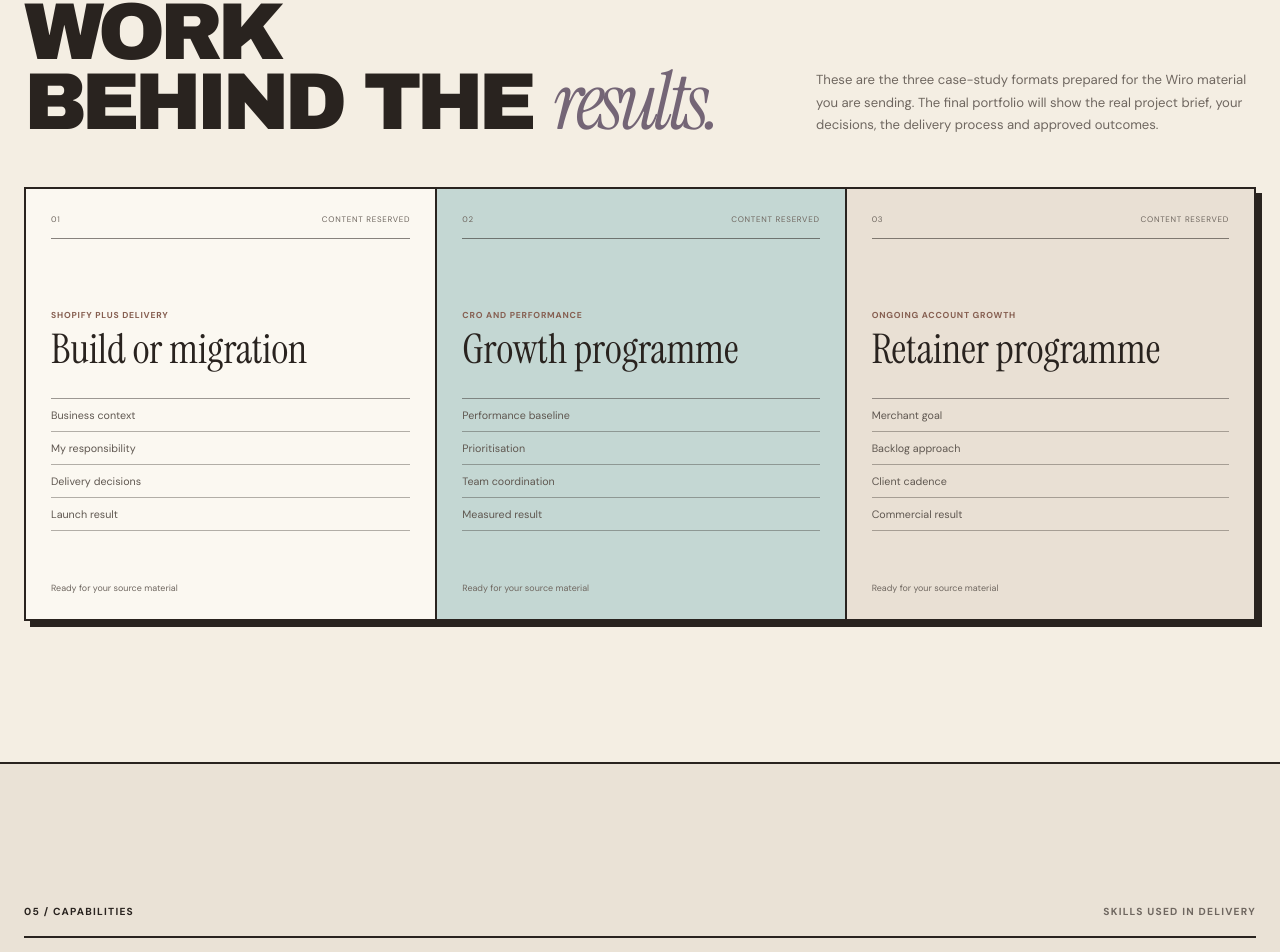
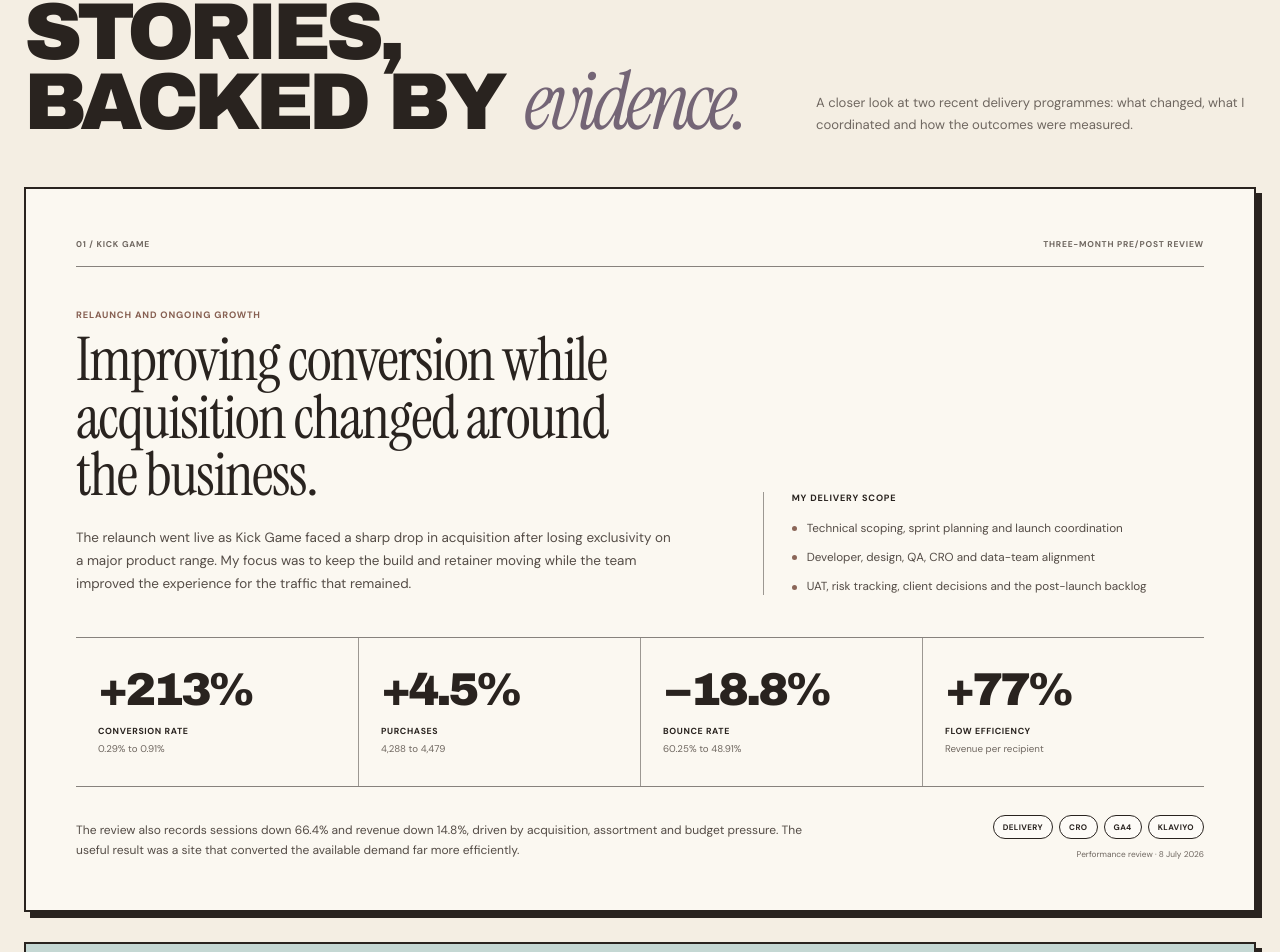
Before and after one commit to TaskeenMeher/taskeen-meher-portfolio, a React (Vite) app: page / in a window 1280 px wide. Shown: the part 6487-7439 px from the top of the page. Built offline with nearby package versions, Linux system fonts and the light colour scheme.

Commit message:
Add source-backed client case studies

```diff
--- a/src/main.tsx
+++ b/src/main.tsx
@@ -131,24 +131,54 @@
   },
 ];
 
-const caseStudySlots = [
+const caseStudies = [
   {
     number: "01",
-    type: "Shopify Plus delivery",
-    title: "Build or migration",
-    fields: ["Business context", "My responsibility", "Delivery decisions", "Launch result"],
+    client: "Kick Game",
+    type: "Relaunch and ongoing growth",
+    period: "Three-month pre/post review",
+    source: "Performance review · 8 July 2026",
+    title: "Improving conversion while acquisition changed around the business.",
+    intro:
+      "The relaunch went live as Kick Game faced a sharp drop in acquisition after losing exclusivity on a major product range. My focus was to keep the build and retainer moving while the team improved the experience for the traffic that remained.",
+    responsibilities: [
+      "Technical scoping, sprint planning and launch coordination",
+      "Developer, design, QA, CRO and data-team alignment",
+      "UAT, risk tracking, client decisions and the post-launch backlog",
+    ],
+    metrics: [
+      { value: "+213%", label: "Conversion rate", detail: "0.29% to 0.91%" },
+      { value: "+4.5%", label: "Purchases", detail: "4,288 to 4,479" },
+      { value: "−18.8%", label: "Bounce rate", detail: "60.25% to 48.91%" },
+      { value: "+77%", label: "Flow efficiency", detail: "Revenue per recipient" },
+    ],
+    context:
+      "The review also records sessions down 66.4% and revenue down 14.8%, driven by acquisition, assortment and budget pressure. The useful result was a site that converted the available demand far more efficiently.",
+    tags: ["Delivery", "CRO", "GA4", "Klaviyo"],
   },
   {
     number: "02",
-    type: "CRO and performance",
-    title: "Growth programme",
-    fields: ["Performance baseline", "Prioritisation", "Team coordination", "Measured result"],
-  },
-  {
-    number: "03",
-    type: "Ongoing account growth",
-    title: "Retainer programme",
-    fields: ["Merchant goal", "Backlog approach", "Client cadence", "Commercial result"],
+    client: "DripModa",
+    type: "Platform rebuild and CRO",
+    period: "Matched 90-day windows",
+    source: "Performance review · 7 July 2026",
+    title: "Rebuilding a high-volume mobile journey around discovery and conversion.",
+    intro:
+      "The previous store carried a heavy app stack, duplicate tracking, 13MB-plus product pages and bundle issues. The programme rebuilt the experience on a more maintainable foundation and concentrated delivery around mobile discovery, product confidence and checkout.",
+    responsibilities: [
+      "Coordinated a modular, GitHub-based rebuild and leaner app stack",
+      "Aligned navigation, search, PDP, cart and bundle work across teams",
+      "Managed launch, retainer priorities and CRO testing handoffs",
+    ],
+    metrics: [
+      { value: "+34%", label: "Add-to-cart rate", detail: "5.97% to 8.01%" },
+      { value: "+4.7pt", label: "Checkout completion", detail: "51.9% to 56.6%" },
+      { value: "+28%", label: "Mobile conversion", detail: "1.65% to 2.12%" },
+      { value: "+76%", label: "Search usage", detail: "5.1% to 9.0%" },
+    ],
+    context:
+      "The report estimates that the checkout-completion improvement represented roughly 1,350 additional completed orders, worth about £125K, across the review period. Flow revenue also grew 156% alongside the rebuild and retainer programme.",
+    tags: ["Rebuild", "Mobile", "Search", "Experimentation"],
   },
 ];
 
@@ -409,25 +439,51 @@
         <section className="section case-studies shell" id="case-studies">
           <div className="section-head" data-reveal>
             <p>04 / Case studies</p>
-            <span>Structure ready for Wiro work</span>
+            <span>Measured delivery outcomes</span>
           </div>
           <div className="case-heading" data-reveal>
             <div>
-              <span className="mini-label">Next content update</span>
-              <h2>Space for the work<br />behind the <em>results.</em></h2>
+              <span className="mini-label">Recent client work</span>
+              <h2>Project stories,<br />backed by <em>evidence.</em></h2>
             </div>
-            <p>These are the three case-study formats prepared for the Wiro material you are sending. The final portfolio will show the real project brief, your decisions, the delivery process and approved outcomes.</p>
+            <p>A closer look at two recent delivery programmes: what changed, what I coordinated and how the outcomes were measured.</p>
           </div>
           <div className="case-grid">
-            {caseStudySlots.map((study) => (
+            {caseStudies.map((study) => (
               <article className="case-card" key={study.number} data-reveal>
-                <div className="case-top"><span>{study.number}</span><span>Content reserved</span></div>
-                <p>{study.type}</p>
-                <h3>{study.title}</h3>
-                <div className="case-fields">
-                  {study.fields.map((field) => <span key={field}>{field}</span>)}
+                <div className="case-top">
+                  <span>{study.number} / {study.client}</span>
+                  <span>{study.period}</span>
                 </div>
-                <small>Ready for your source material</small>
+                <div className="case-main">
+                  <div className="case-story">
+                    <p className="case-type">{study.type}</p>
+                    <h3>{study.title}</h3>
+                    <p>{study.intro}</p>
+                  </div>
+                  <div className="case-role">
+                    <p>My delivery scope</p>
+                    <ul>
+                      {study.responsibilities.map((responsibility) => <li key={responsibility}>{responsibility}</li>)}
+                    </ul>
+                  </div>
+                </div>
+                <div className="case-metrics" aria-label={`${study.client} measured outcomes`}>
+                  {study.metrics.map((metric) => (
+                    <div className="case-metric" key={metric.label}>
+                      <strong>{metric.value}</strong>
+                      <span>{metric.label}</span>
+                      <small>{metric.detail}</small>
+                    </div>
+                  ))}
+                </div>
+                <div className="case-bottom">
+                  <p>{study.context}</p>
+                  <div>
+                    <div className="case-tags">{study.tags.map((tag) => <span key={tag}>{tag}</span>)}</div>
+                    <small className="case-source">{study.source}</small>
+                  </div>
+                </div>
               </article>
             ))}
           </div>
--- a/src/styles.css
+++ b/src/styles.css
@@ -185,17 +185,30 @@
 .case-heading h2 { margin: 0; font-family: "Archivo Black", sans-serif; font-size: clamp(3.5rem, 6.3vw, 6.5rem); font-weight: 400; line-height: .87; letter-spacing: -.065em; text-transform: uppercase; }
 .case-heading h2 em { color: #746576; }
 .case-heading > p { max-width: 440px; margin: 0; color: var(--muted); font-size: .82rem; line-height: 1.75; }
-.case-grid { display: grid; grid-template-columns: repeat(3, 1fr); border: 2px solid var(--line); box-shadow: 6px 6px 0 var(--ink); }
-.case-card { min-height: 430px; display: flex; flex-direction: column; padding: 25px; background: var(--white); }
-.case-card + .case-card { border-left: 2px solid var(--line); }
+.case-grid { display: grid; gap: 30px; }
+.case-card { padding: clamp(28px, 4vw, 50px); border: 2px solid var(--line); background: var(--white); box-shadow: 6px 6px 0 var(--ink); }
 .case-card:nth-child(2) { background: var(--blue); }
-.case-card:nth-child(3) { background: #e9e0d4; }
-.case-top { display: flex; justify-content: space-between; padding-bottom: 14px; border-bottom: 1px solid rgba(41,35,31,.55); color: var(--muted); text-transform: uppercase; letter-spacing: .09em; font-size: .5rem; }
-.case-card > p { margin: 70px 0 9px; color: #865f51; text-transform: uppercase; letter-spacing: .09em; font-size: .54rem; font-weight: 700; }
-.case-card h3 { margin: 0; font-family: "Instrument Serif", Georgia, serif; font-size: 2.55rem; font-weight: 400; line-height: 1; }
-.case-fields { display: grid; margin-top: 27px; border-top: 1px solid rgba(41,35,31,.45); }
-.case-fields span { padding: 9px 0; border-bottom: 1px solid rgba(41,35,31,.35); color: #5f5750; font-size: .67rem; }
-.case-card > small { margin-top: auto; color: var(--muted); font-size: .56rem; }
+.case-top { display: flex; justify-content: space-between; gap: 24px; padding-bottom: 16px; border-bottom: 1px solid rgba(41,35,31,.55); color: var(--muted); text-transform: uppercase; letter-spacing: .09em; font-size: .53rem; font-weight: 700; }
+.case-main { display: grid; grid-template-columns: 1.15fr .85fr; gap: clamp(44px, 7vw, 96px); align-items: end; margin-top: 42px; }
+.case-type { margin: 0 0 10px; color: #865f51; text-transform: uppercase; letter-spacing: .09em; font-size: .58rem; font-weight: 700; }
+.case-story h3 { max-width: 720px; margin: 0; font-family: "Instrument Serif", Georgia, serif; font-size: clamp(2.7rem, 4.7vw, 4.8rem); font-weight: 400; line-height: .95; letter-spacing: -.025em; }
+.case-story > p:last-child { max-width: 690px; margin: 24px 0 0; color: #544c46; font-size: .84rem; line-height: 1.7; }
+.case-role { padding-left: 28px; border-left: 1px solid rgba(41,35,31,.45); }
+.case-role > p { margin: 0 0 15px; text-transform: uppercase; letter-spacing: .09em; font-size: .57rem; font-weight: 700; }
+.case-role ul { display: grid; gap: 11px; margin: 0; padding: 0; list-style: none; }
+.case-role li { position: relative; padding-left: 15px; color: #544c46; font-size: .73rem; line-height: 1.55; }
+.case-role li::before { content: ""; position: absolute; top: .62em; left: 0; width: 5px; height: 5px; border-radius: 50%; background: #8b6658; }
+.case-metrics { display: grid; grid-template-columns: repeat(4, 1fr); margin-top: 42px; border-block: 1px solid rgba(41,35,31,.55); }
+.case-metric { min-height: 148px; display: flex; flex-direction: column; justify-content: center; padding: 20px 22px; border-left: 1px solid rgba(41,35,31,.45); }
+.case-metric:first-child { border-left: 0; }
+.case-metric strong { font-family: "Archivo Black", sans-serif; font-size: clamp(2.15rem, 3.6vw, 3.7rem); font-weight: 400; line-height: .9; letter-spacing: -.065em; }
+.case-metric span { margin-top: 13px; text-transform: uppercase; letter-spacing: .07em; font-size: .55rem; font-weight: 700; }
+.case-metric small { margin-top: 5px; color: var(--muted); font-size: .61rem; }
+.case-bottom { display: grid; grid-template-columns: 1fr auto; gap: 40px; align-items: end; margin-top: 28px; }
+.case-bottom > p { max-width: 760px; margin: 0; color: #544c46; font-size: .75rem; line-height: 1.65; }
+.case-tags { display: flex; justify-content: flex-end; flex-wrap: wrap; gap: 6px; }
+.case-tags span { padding: 6px 9px; border: 1px solid var(--line); border-radius: 999px; background: rgba(255,255,255,.38); text-transform: uppercase; letter-spacing: .05em; font-size: .5rem; font-weight: 700; }
+.case-source { display: block; margin-top: 10px; color: var(--muted); text-align: right; font-size: .52rem; }
 
 .capabilities { border-block: 2px solid var(--line); background: #eae2d6; }
 .capabilities-heading { display: flex; justify-content: space-between; align-items: end; gap: 60px; margin: 70px 0 60px; }
@@ -248,7 +261,9 @@
   .hero-portrait figcaption { right: -4px; }
   .profile-grid { grid-template-columns: 1fr .75fr; gap: 60px; }
   .experience-layout { grid-template-columns: .8fr 1.2fr; gap: 60px; }
-  .case-card { padding: 21px; }
+  .case-card { padding: 30px; }
+  .case-main { grid-template-columns: 1fr; gap: 32px; }
+  .case-role { padding: 24px 0 0; border-top: 1px solid rgba(41,35,31,.45); border-left: 0; }
   .capability-grid { grid-template-columns: 1fr 1fr; }
   .capability-card { border-bottom: 2px solid var(--line); }
   .capability-card:nth-child(odd) { border-left: 0; }
@@ -279,6 +294,7 @@
   .section-head { align-items: flex-start; }
   .section-head span { text-align: right; }
   .profile-grid, .experience-layout { grid-template-columns: 1fr; gap: 48px; margin-top: 52px; }
+  .experience-layout > *, .timeline-content { min-width: 0; }
   .profile h2, .impact-heading h2, .experience-intro h2, .capabilities-heading h2, .contact h2 { font-size: clamp(3.25rem, 16vw, 5rem); }
   .profile-copy .lead { font-size: 2rem; }
   .impact-heading, .case-heading, .capabilities-heading { display: grid; gap: 32px; margin: 52px 0 44px; }
@@ -289,9 +305,18 @@
   .timeline-top { display: grid; gap: 10px; }
   .case-studies { padding-top: 0; }
   .case-heading h2 { font-size: clamp(3.25rem, 16vw, 5rem); }
-  .case-grid { grid-template-columns: 1fr; }
-  .case-card { min-height: 380px; }
-  .case-card + .case-card { border-top: 2px solid var(--line); border-left: 0; }
+  .case-card { padding: 24px; }
+  .case-top { display: grid; gap: 8px; }
+  .case-top span:last-child { text-align: left; }
+  .case-main { margin-top: 32px; }
+  .case-story h3 { font-size: clamp(2.55rem, 13vw, 3.6rem); }
+  .case-metrics { grid-template-columns: 1fr 1fr; }
+  .case-metric { min-height: 126px; border-top: 1px solid rgba(41,35,31,.45); }
+  .case-metric:nth-child(odd) { border-left: 0; }
+  .case-metric:nth-child(-n+2) { border-top: 0; }
+  .case-bottom { grid-template-columns: 1fr; gap: 24px; }
+  .case-tags { justify-content: flex-start; }
+  .case-source { text-align: left; }
   .capability-grid { grid-template-columns: 1fr; }
   .capability-card, .capability-card:nth-child(odd), .capability-card:nth-child(n+3) { min-height: 310px; border-left: 0; border-bottom: 2px solid var(--line); }
   .capability-card:last-child { border-bottom: 0; }
```
